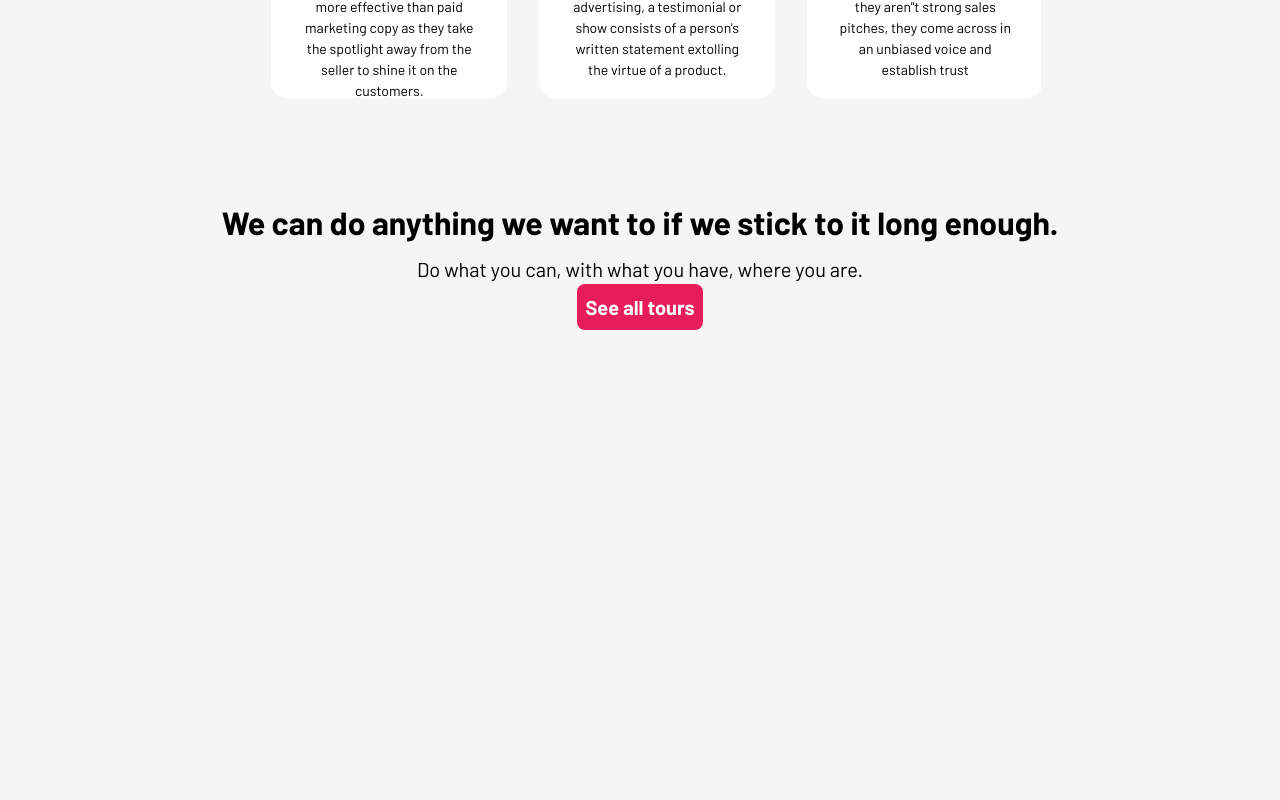
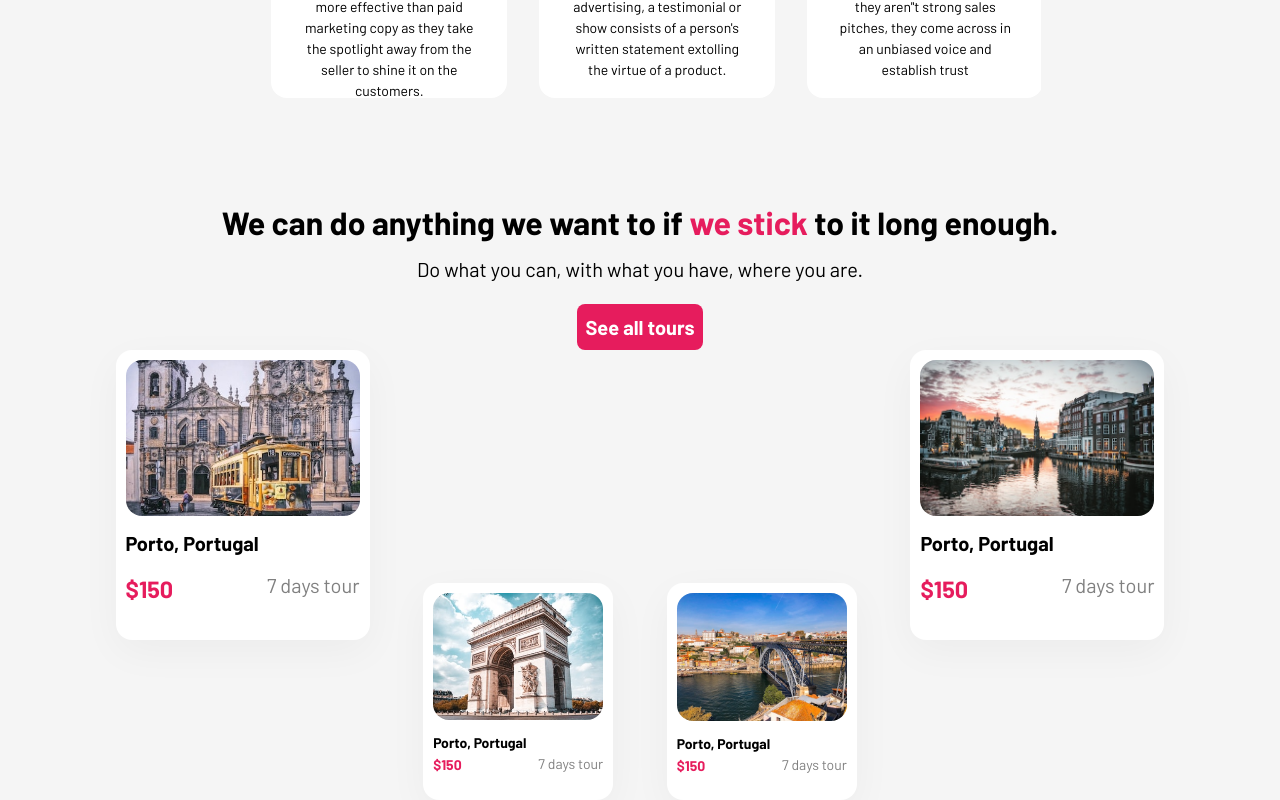
Before and after one commit to Jarominas/React-Landing-VacationHub, a React (Vite) app in the folder react-landing-vacationhub/: page / in a window 1280 px wide. Shown: the part 2791-3591 px from the top of the page. Before the commit the page ends 3121 px from the top, so only its background shows below. Built offline with nearby package versions, Linux system fonts and the light colour scheme.

Commit message:
AllTour 31.05.2023

```diff
--- a/react-landing-vacationhub/src/Components/AllTours/AllTours.jsx
+++ b/react-landing-vacationhub/src/Components/AllTours/AllTours.jsx
@@ -1,16 +1,28 @@
 import React from 'react'
 import styled from 'styled-components'
+import amsterdam from './img/amsterdam.png'
+import paris1 from './img/paris1.png'
+import paris2 from './img/paris2.png'
+import portugal from './img/portugal.png'
 
 const Section = styled.section`
       max-width: 1145px;
       margin: 0 auto;
       margin-top: 5em;
       text-align: center;
+
+      p {
+            margin-bottom: 1em;
+      }
 `
 const Title = styled.h2`
       font-size: 2.5vw;
       line-height: 3vw;
       margin-bottom: 1vw;
+
+      span {
+            color: var(--primary-color);
+      }
 `
 
 export const Button = styled.button`
@@ -24,18 +36,147 @@ export const Button = styled.button`
 `
 
 const ImageWrapper = styled.div`
-    display: grid;
-    grid-template-columns: 1fr 1fr 1fr 1fr;
+      display: flex;
+      justify-content: space-between;
+      align-items: flex-end;
+`
+
+const TourCard = styled.div`
+      display: flex;
+      flex-direction: column;
+      justify-content: space-between;
+      margin: 0 1rem;
+      padding: 10px;
+      background-color: #fff;
+      box-shadow: 0px 12px 40px rgba(0, 0, 0, 0.04);
+      border-radius: 16px;
+
+      * {
+            margin-bottom: 12px;
+      }
+
+      img {
+            border-radius: 16px;
+      }
+      div {
+            display: flex;
+            align-items: center;
+            justify-content: space-between;
+      }
+      h4 {
+            text-align: left;
+      }
+      h3 {
+            color: var(--primary-color);
+      }
+      p {
+            color: #808080;
+      }
 `
 const AllTours = () => {
       return (
             <Section>
                   <Title>
-                We can do anything we want to if we stick to it long enough.
+                        We can do anything we want to if <span>we stick</span>{' '}
+                        to it long enough.
                   </Title>
                   <p>Do what you can, with what you have, where you are.</p>
                   <Button>See all tours</Button>
-            <ImageWrapper></ImageWrapper>
+                  <ImageWrapper>
+                        <TourCard
+                              style={{
+                                    width: '254px',
+                                    height: '290px',
+                                    marginBottom: '10rem',
+                              }}
+                        >
+                              <img
+                                    src={portugal}
+                                    alt=''
+                                    style={{
+                                          width: '234px',
+                                          height: '156px',
+                                          objectFit: 'cover',
+                                    }}
+                              />
+                              <h4>Porto, Portugal</h4>
+                              <div>
+                                    <h3>$150</h3>
+                                    <p>7 days tour</p>
+                              </div>
+                        </TourCard>
+                        <TourCard style={{ width: '190px', height: '217px' }}>
+                              <img
+                                    src={paris1}
+                                    alt=''
+                                    style={{
+                                          width: '175px',
+                                          height: '127px',
+                                          objectFit: 'cover',
+                                    }}
+                              />
+                              <h4
+                                    style={{
+                                          fontSize: '14px',
+                                          marginBottom: '0',
+                                    }}
+                              >
+                                    Porto, Portugal
+                              </h4>
+                              <div>
+                                    <h3 style={{ fontSize: '14px' }}>$150</h3>
+                                    <p style={{ fontSize: '14px' }}>
+                                          7 days tour
+                                    </p>
+                              </div>
+                        </TourCard>
+                        <TourCard style={{ width: '190px', height: '217px' }}>
+                              <img
+                                    src={paris2}
+                                    alt=''
+                                    style={{
+                                          width: '175px',
+                                          height: '142px',
+                                          objectFit: 'cover',
+                                    }}
+                              />
+                              <h4
+                                    style={{
+                                          fontSize: '14px',
+                                          marginBottom: '0',
+                                    }}
+                              >
+                                    Porto, Portugal
+                              </h4>
+                              <div>
+                                    <h3 style={{ fontSize: '14px' }}>$150</h3>
+                                    <p style={{ fontSize: '14px' }}>
+                                          7 days tour
+                                    </p>
+                              </div>
+                        </TourCard>
+                        <TourCard
+                              style={{
+                                    width: '254px',
+                                    height: '290px',
+                                    marginBottom: '10rem',
+                              }}
+                        >
+                              <img
+                                    src={amsterdam}
+                                    alt=''
+                                    style={{
+                                          width: '234px',
+                                          height: '190px',
+                                    }}
+                              />
+                              <h4>Porto, Portugal</h4>
+                              <div>
+                                    <h3>$150</h3>
+                                    <p>7 days tour</p>
+                              </div>
+                        </TourCard>
+                  </ImageWrapper>
             </Section>
       )
 }
--- a/react-landing-vacationhub/src/app.css
+++ b/react-landing-vacationhub/src/app.css
@@ -1,6 +1,9 @@
 /* FONTS */
 @import url('https://fonts.googleapis.com/css2?family=Barlow:wght@400;500;700;900&display=swap');
 
+:root {
+    --primary-color: #e61c5d;
+}
 body {
     background-color: #f5f5f5;
     font-family: 'Barlow', sans-serif;
```
Lines whose indentation alone changed are shown as unchanged.
